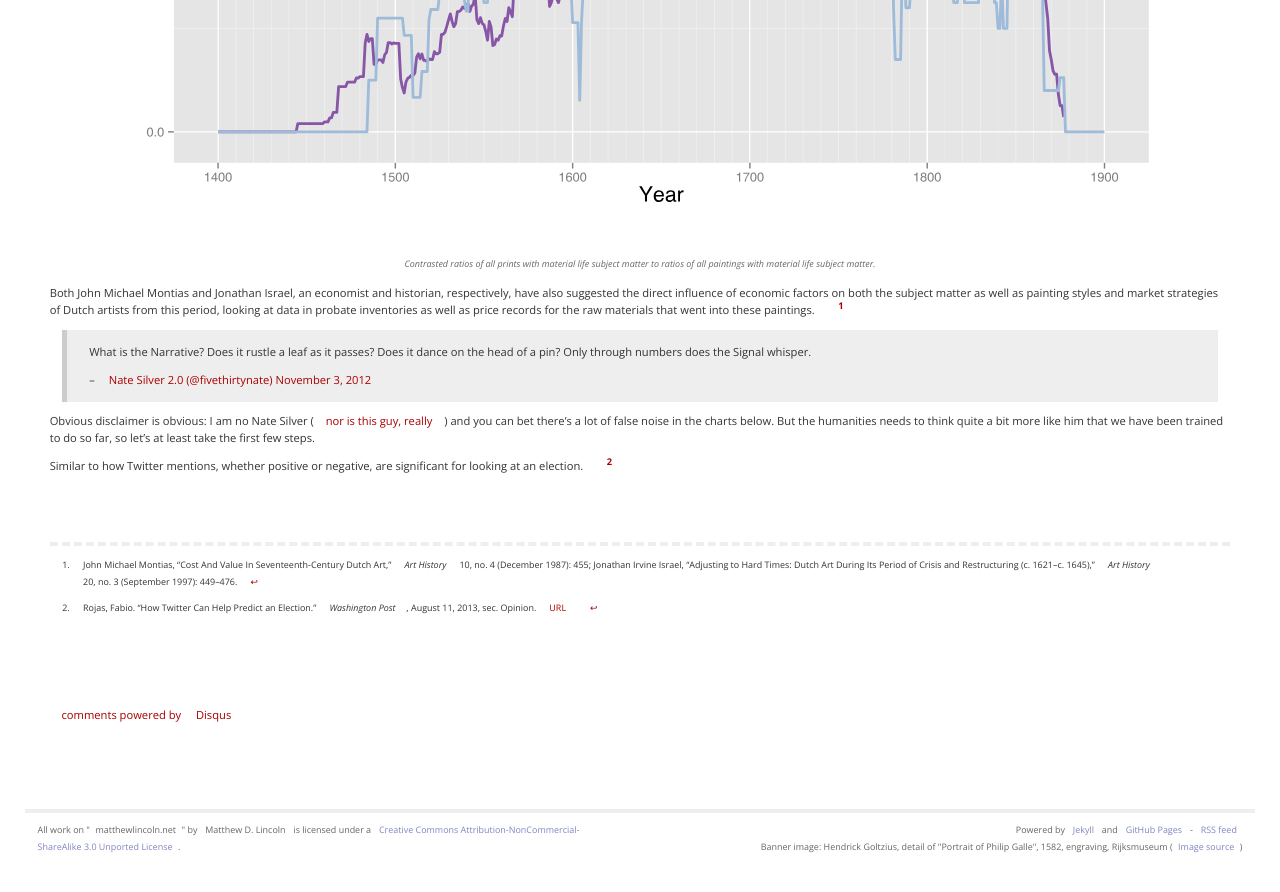
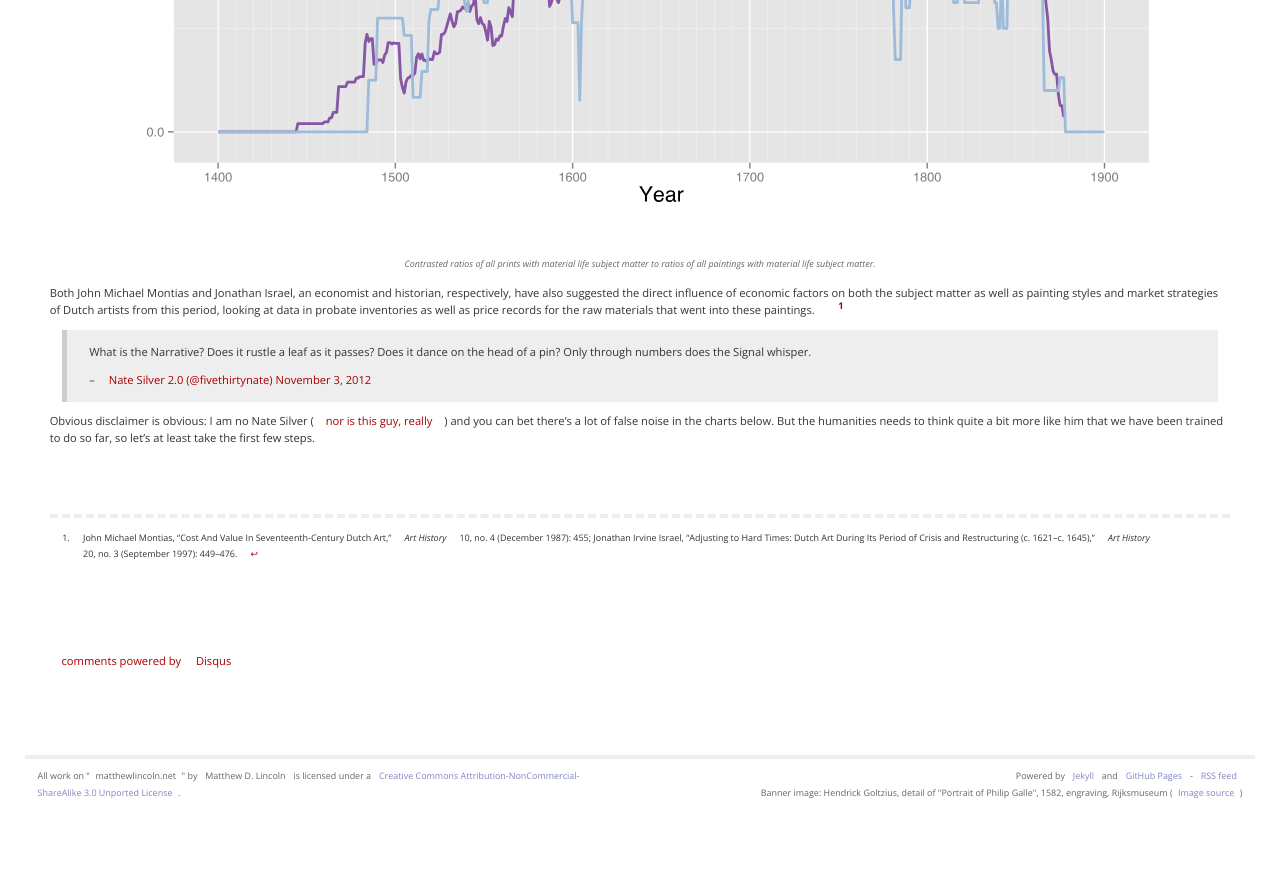
Before and after one commit to mdlincoln/mdlincoln.github.io, a Jekyll site: the page built from _posts/2013-11-14-the-problem-of-media.md, in a window 1280 px wide and 900 px high, scrolled down 3759 px. Shown: the top 892 px of the window. Built offline with Jekyll 4.4.1, drawn with Linux system fonts in a browser that asks for light colours; comment, search, counter and statistics services are not loaded; after the commit the page ends 4606 px from its top, so only the background shows below that.

Commit message:
Remove twitter discussion

```diff
--- a/_posts/2013-11-14-the-problem-of-media.md
+++ b/_posts/2013-11-14-the-problem-of-media.md
@@ -51,8 +51,3 @@ Both John Michael Montias and Jonathan Israel, an economist and historian, respe
 > -- [Nate Silver 2.0 (@fivethirtynate) November 3, 2012](https://twitter.com/fivethirtynate/statuses/264569367570825217)
 
 Obvious disclaimer is obvious: I am no Nate Silver ([nor is this guy, really](https://twitter.com/fivethirtynate)) and you can bet there's a lot of false noise in the charts below. But the humanities needs to think quite a bit more like him that we have been trained to do so far, so let's at least take the first few steps.
-
-
-Similar to how Twitter mentions, whether positive or negative, are significant for looking at an election.[^2]
-
-[^2]: Rojas, Fabio. “How Twitter Can Help Predict an Election.” *Washington Post*, August 11, 2013, sec. Opinion. [URL](http://articles.washingtonpost.com/2013-08-11/opinions/41299678_1_tweets-social-media-data-congressional-district)
```
